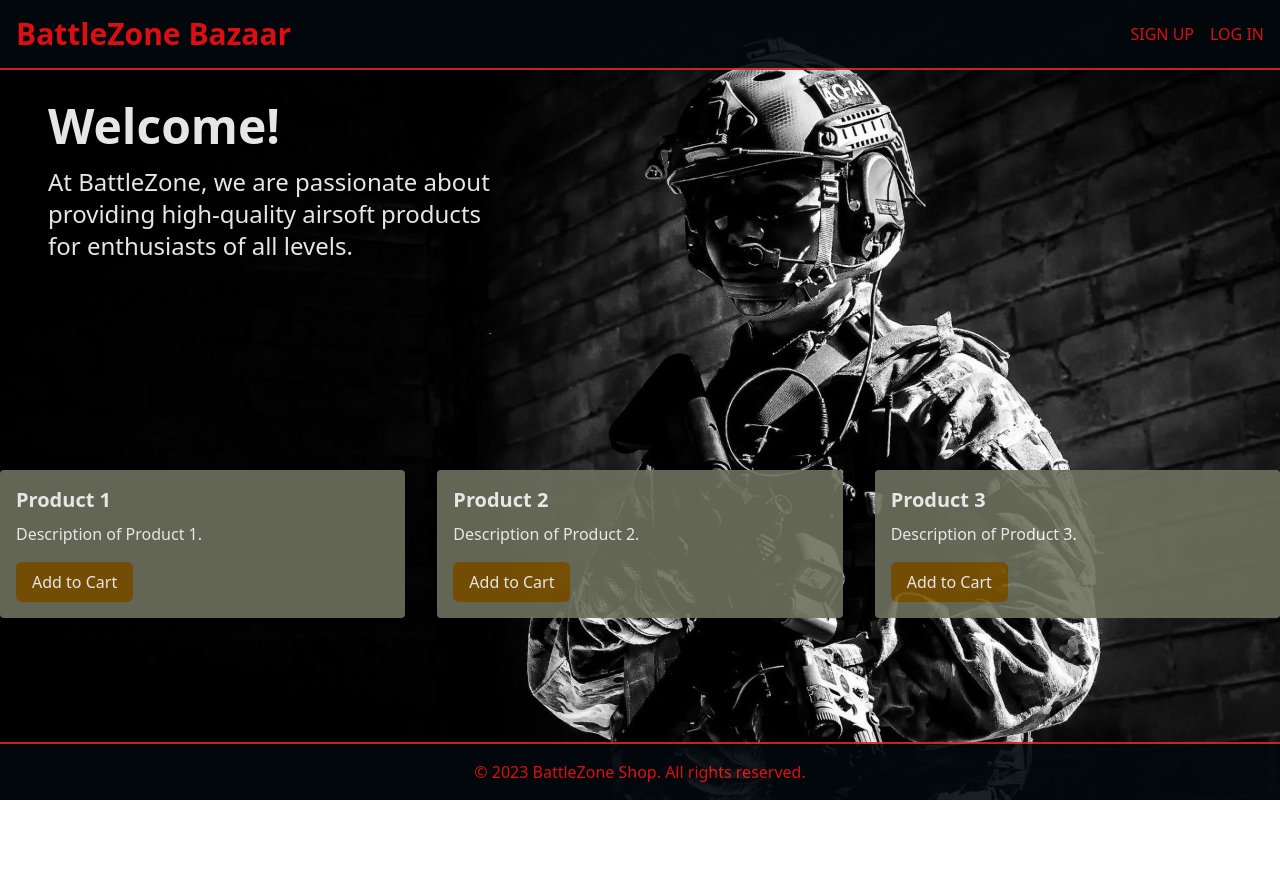
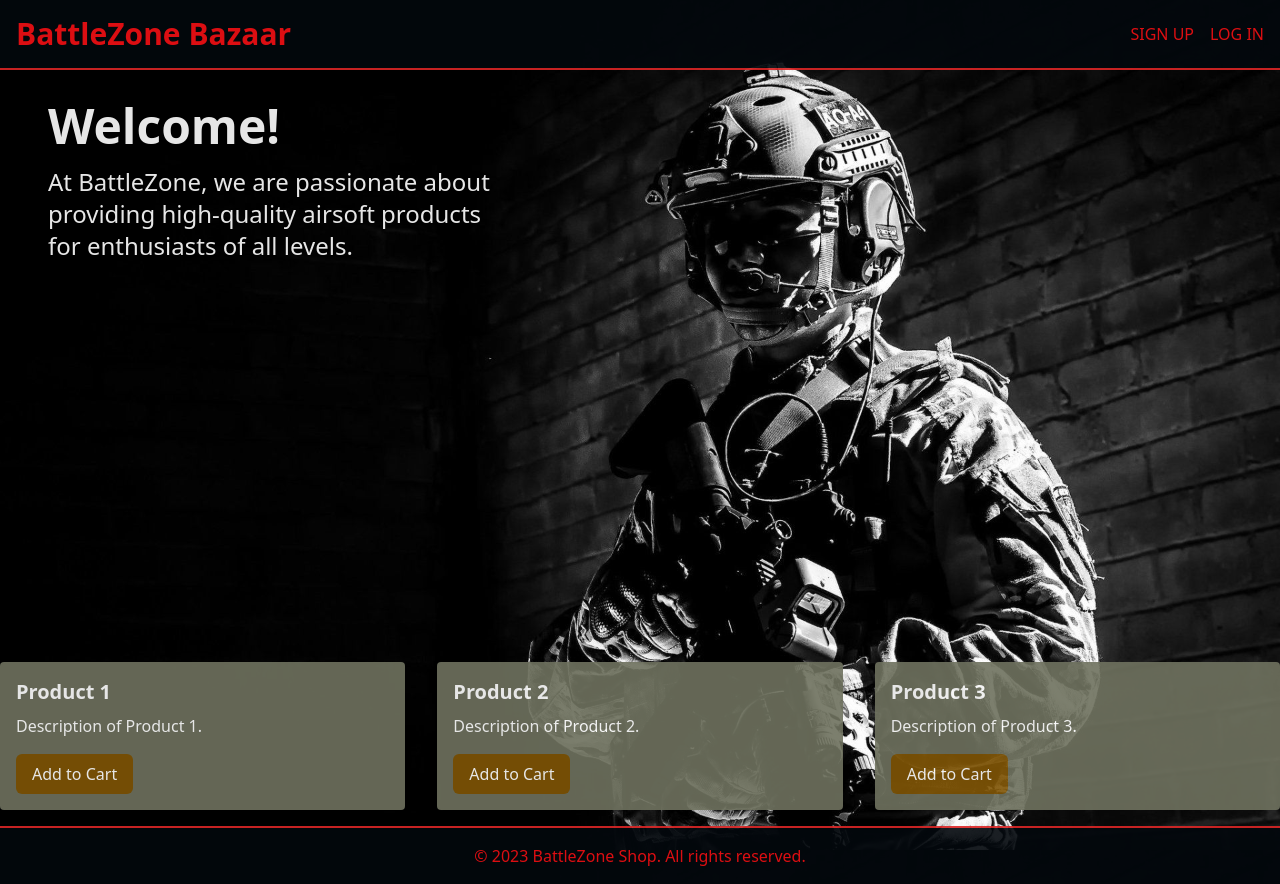
Before and after one commit to Georgi1102/battlezone_bazaar, a React (Create React App) app in the folder client/battle_zone/: page / in a window 1280 px wide. Before the commit the page ends 800 px from the top, so only its background shows below. Built offline with nearby package versions, Linux system fonts and the light colour scheme.

Commit message:
test-mg-by-screen-resolution

```diff
--- a/client/battle_zone/src/components/BestSellers.js
+++ b/client/battle_zone/src/components/BestSellers.js
@@ -11,7 +11,7 @@ const ProductCard = ({ title, description }) => (
 export default function BestSellers() {
   return (
     <div
-      className=" container mx-auto mt-8"
+      className=" container mx-auto sm:mt-10 md:mt-32 lg:mt-48 xl:mt-56"
     >
       <div className="grid grid-cols-1 md:grid-cols-2 lg:grid-cols-3 gap-8">
         {/* Product Cards */}
```
